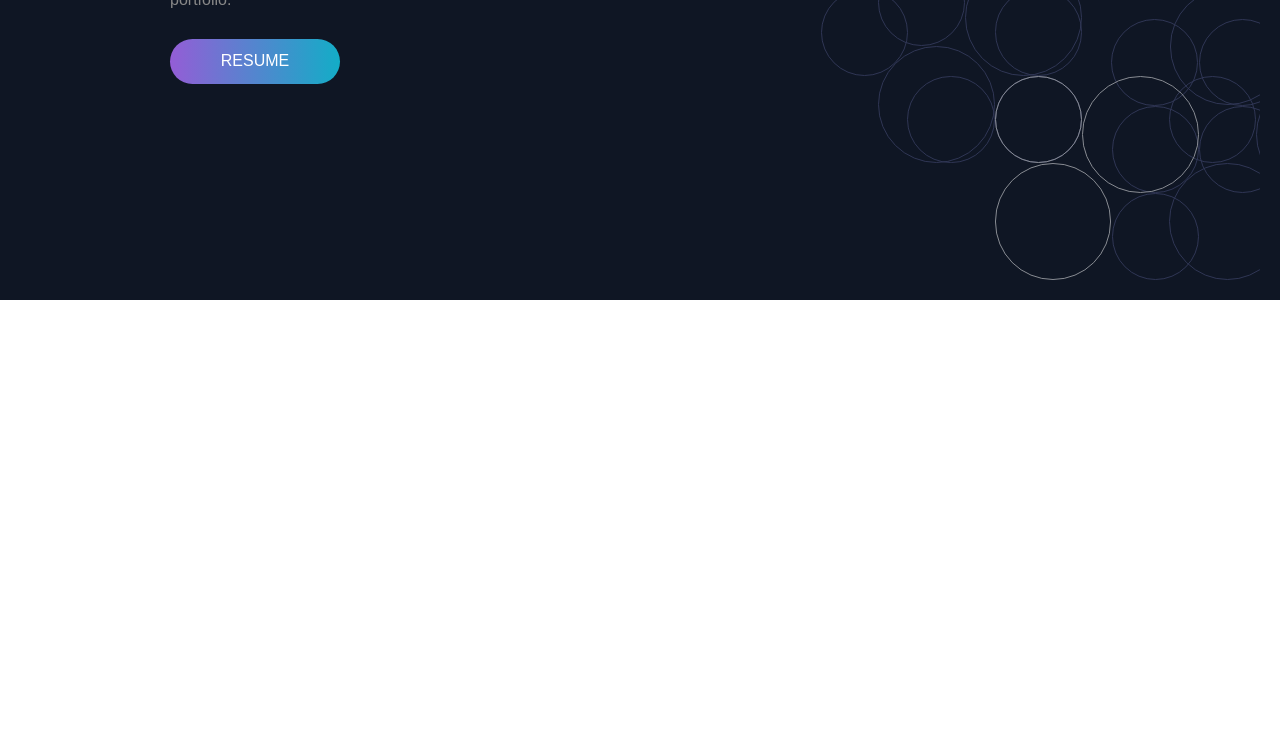
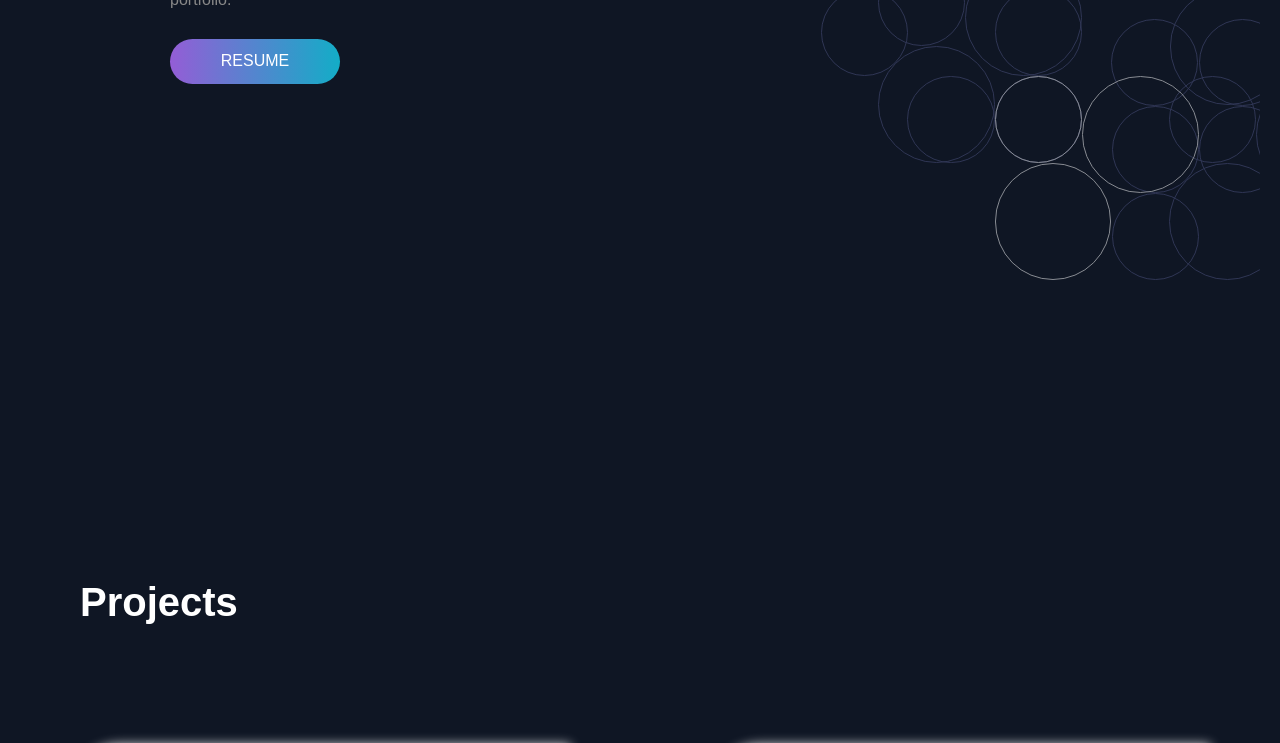
Before and after one commit to SalamanderCtesiphon/portfolio-figma-design, a React (Create React App) app: page / in a window 1280 px wide. Shown: the part 573-1316 px from the top of the page. Before the commit the page ends 873 px from the top, so only its background shows below. Built offline with nearby package versions, Linux system fonts and the light colour scheme.

Commit message:
imported a screen shot for the first project and finalized the layout of the work cards

```diff
--- a/src/App.css
+++ b/src/App.css
@@ -5,11 +5,13 @@
 }
 
 .App {
-
-  text-align: center;
   min-height: 100vh;
   font-family: 'Oswald', sans-serif;
   font-family: 'Ubuntu', sans-serif;
   background: #0F1624;
   color: #FFFFFF;
+  display: flex;
+  flex-direction: column;
+  align-items: center;
+  justify-content: space-between;
 }
--- a/src/App.jsx
+++ b/src/App.jsx
@@ -1,12 +1,14 @@
 import './App.css';
 import Header from './components/Header';
 import Hero from './components/Hero';
+import Projects from './components/Projects';
 
 function App() {
   return (
     <div className="App">
      <Header />
      <Hero />
+     <Projects />
     </div>
   );
 }
--- a/src/components/Header.css
+++ b/src/components/Header.css
@@ -3,6 +3,7 @@ header {
   align-items: center;
   justify-content: space-between;
   padding: 20px 40px;
+  width: 100%;
 }
 
 .header-container-1 {
@@ -12,6 +13,7 @@ header {
 
 .header-container-2 {
   display: flex;
+  padding-left: 100px;
 }
 
 .header-container-2 > a {
--- /dev/null
+++ b/src/components/Projects.css
@@ -0,0 +1,34 @@
+.projects {
+  margin-top: 200px;
+  display: flex;
+  flex-direction: column;
+  width: 100%;
+  padding: 40px 0;
+}
+
+.projects > h1 {
+  width: 100%;
+  font-size: 40px;
+  padding-left: 80px;
+  text-align: left;
+  margin: 40px 0;
+}
+
+.projects-container {
+  width: 100%;
+  display: flex;
+  justify-content: space-around;
+  align-items: center;
+}
+
+
+
+.card {
+  width: 500px;
+  height: 650px;
+  background: #0F1624;
+  box-shadow: 0px 0px 12px white;
+  border-top-left-radius: 50px;
+  border-bottom-right-radius: 50px;
+  margin: 80px 0;
+}
--- /dev/null
+++ b/src/components/Projects.jsx
@@ -0,0 +1,20 @@
+import React from 'react'
+import './Projects.css'
+
+function Projects() {
+  return (
+    <section className="projects">
+      <h1>Projects</h1>
+      <div className="projects-container">
+        <div className='card'></div>
+        <div className='card'></div>
+      </div>
+      <div className="projects-container">
+        <div className='card'></div>
+        <div className='card'></div>
+      </div>
+    </section>
+  )
+}
+
+export default Projects
```
Also changed, not shown: src/assests/images/portfolio.png (added).
